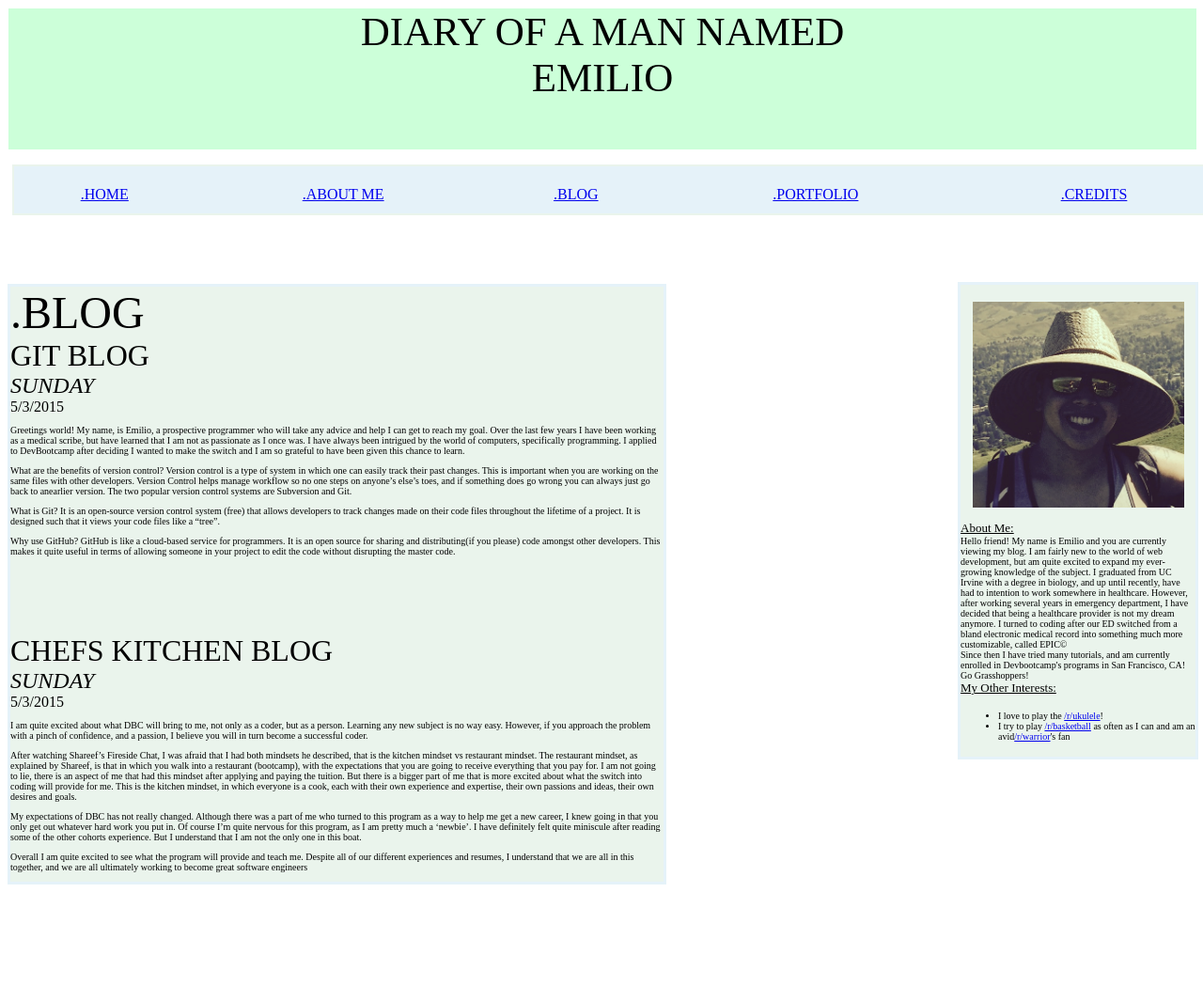
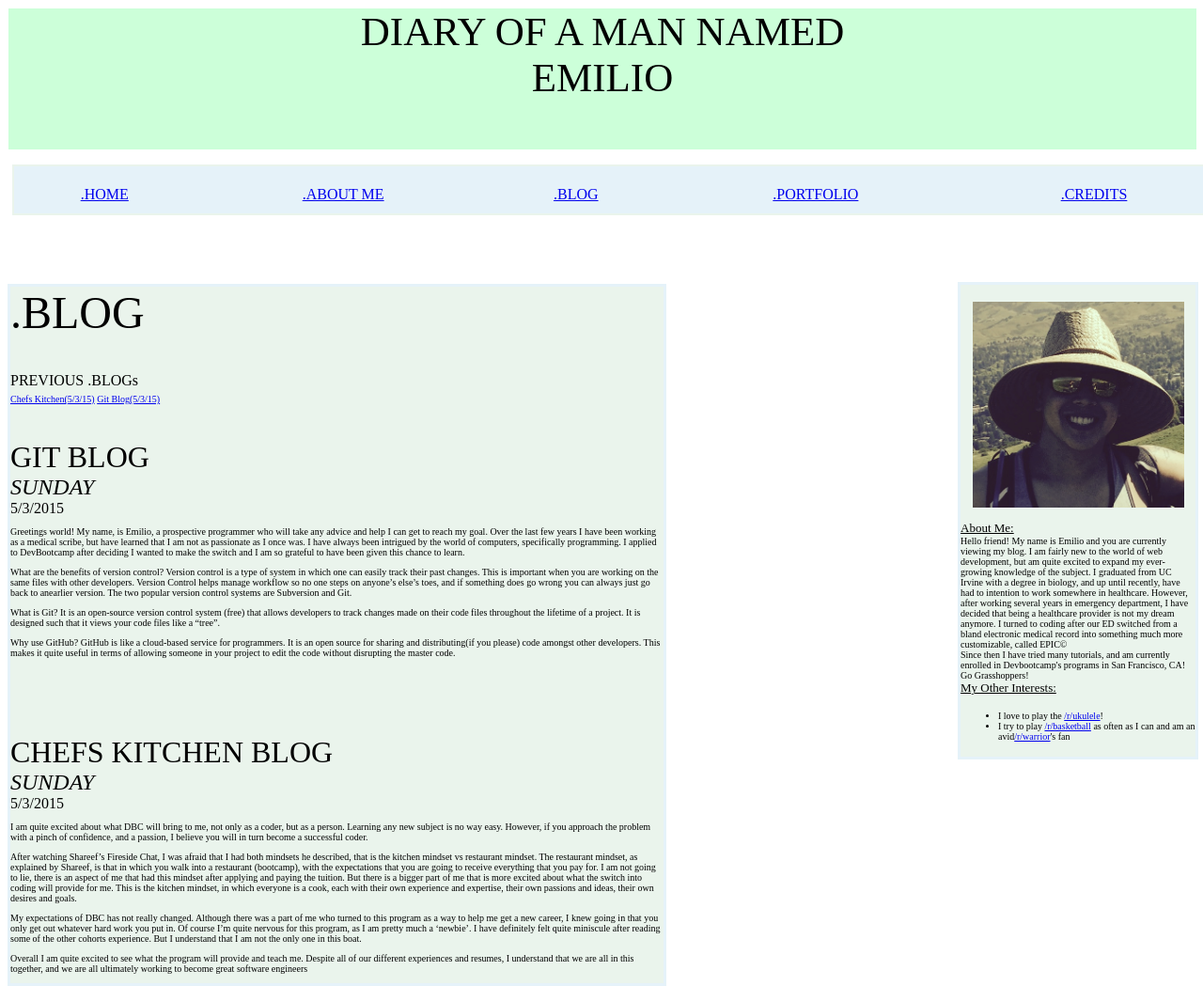
Before and after one commit to emiliocorpus/emiliocorpus.github.io, a plain HTML site: page index.html in a window 1280 px wide. Shown: the top 1049 px of the page at 94% size. Drawn offline with Linux system fonts and the light colour scheme.

Commit message:
UPDATE INDEX.HTML

```diff
--- a/index.html
+++ b/index.html
@@ -45,7 +45,16 @@
 
   <div class="blog">
 <font size ="14px"><strength>.BLOG<a name="BLOG"></a></strength><br></font>
-    <font size="6px">GIT BLOG</font><br>
+  <br>
+  <br>
+  <font size ="3px">PREVIOUS .BLOGs<br></font>
+    <font size="1px"><a href="#chefskitchen">Chefs Kitchen(5/3/15)</a>     <a href="#gitblog">Git Blog(5/3/15)</a></font>
+  <br>
+  <br>
+  <br>
+
+
+    <font size="6px"><a name="gitblog">GIT BLOG</font><br>
     <font size="5px"><em>SUNDAY</em></font><BR> <font size ="3px">5/3/2015<br></font>
     <p class="blog-text">
       Greetings world! My name, is Emilio, a prospective programmer who will take any advice and help I can get to reach my goal. Over the last few years I have been working as a medical scribe, but have learned that I am not as passionate as I once was. I have always been intrigued by the world of computers, specifically programming. I applied to DevBootcamp after deciding I wanted to make the switch and I am so grateful to have been given this chance to learn.
@@ -71,7 +80,7 @@
     <br>
     <br>
 
-    <font size="6px">CHEFS KITCHEN BLOG</font><br>
+    <font size="6px"><a name="chefskitchen">CHEFS KITCHEN BLOG</font><br>
     <font size="5px"><em>SUNDAY</em></font><BR> <font size ="3px">5/3/2015<br></font>
       <p class="blog-text">
         I am quite excited about what DBC will bring to me, not only as a coder, but as a person. Learning any new subject is no way easy. However, if you approach the problem with a pinch of confidence, and a passion, I believe you will in turn become a successful coder.
```
